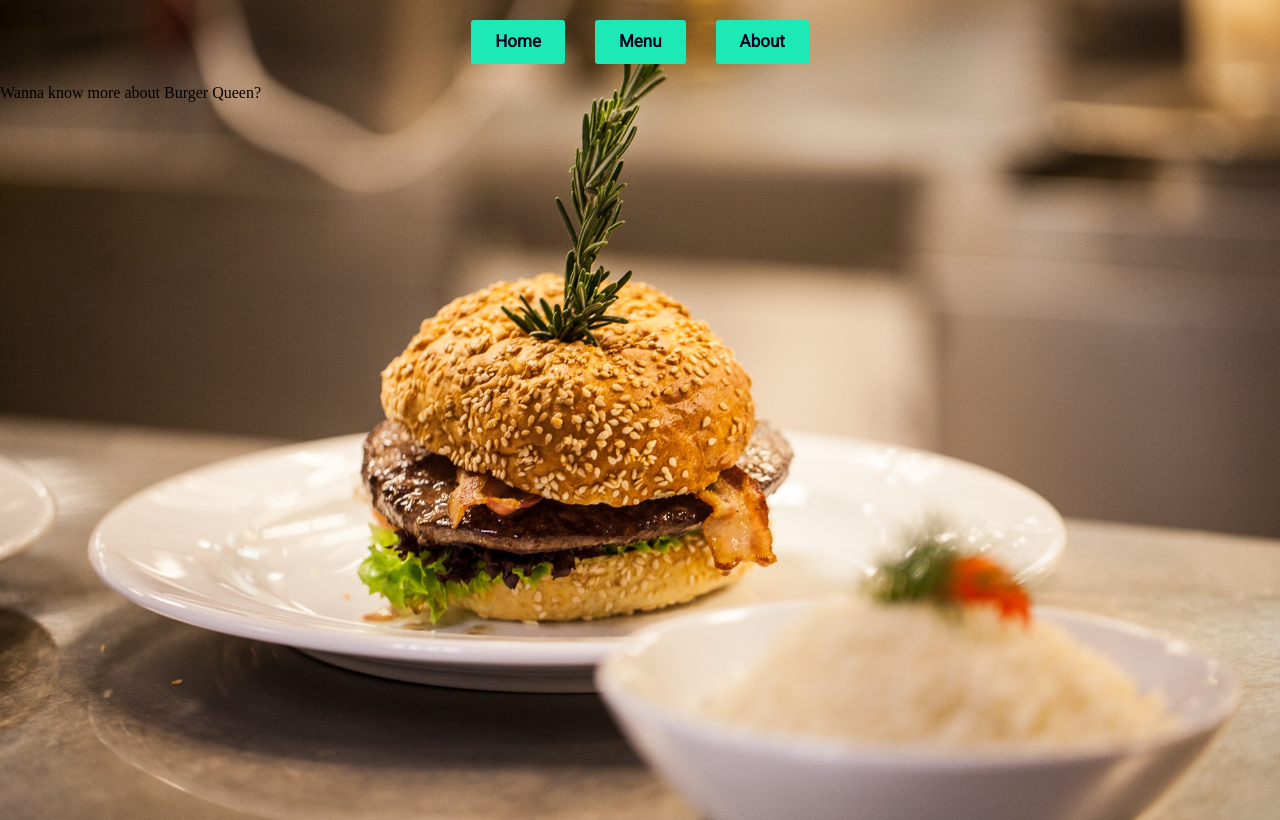
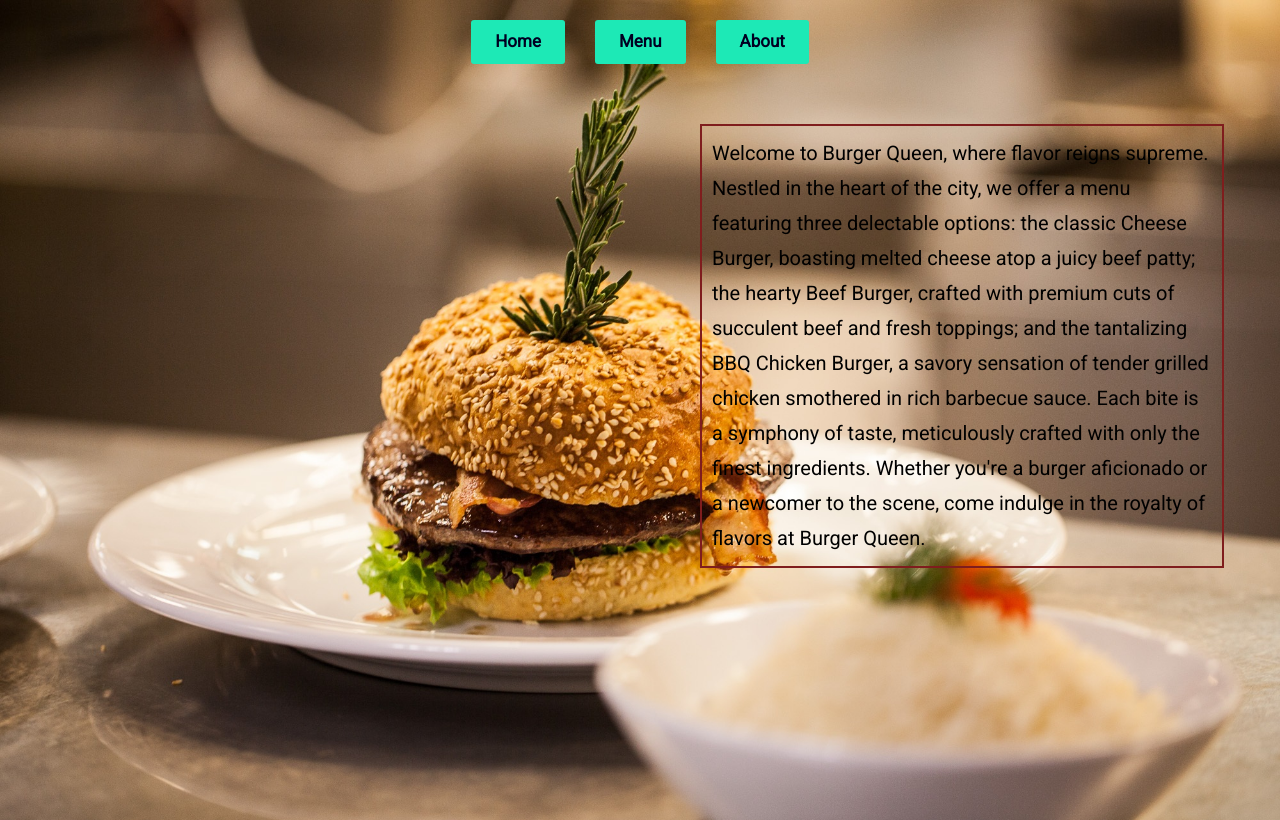
Before and after one commit to beyondmayOwO/restaurant-page, a website built with webpack: page src/index.html in a window 1280 px wide. Both pictures are taken after a click on the button "About". Built offline with nearby package versions, Linux system fonts and the light colour scheme.

Commit message:
About page contents and styling

```diff
--- a/src/display-about.js
+++ b/src/display-about.js
@@ -2,7 +2,8 @@ export function displayAbout() {
   const content = document.querySelector('#content');
 
   const about = document.createElement('div');
-  about.textContent = "Wanna know more about Burger Queen?";
+  about.className = 'about';
+  about.textContent = "Welcome to Burger Queen, where flavor reigns supreme. Nestled in the heart of the city, we offer a menu featuring three delectable options: the classic Cheese Burger, boasting melted cheese atop a juicy beef patty; the hearty Beef Burger, crafted with premium cuts of succulent beef and fresh toppings; and the tantalizing BBQ Chicken Burger, a savory sensation of tender grilled chicken smothered in rich barbecue sauce. Each bite is a symphony of taste, meticulously crafted with only the finest ingredients. Whether you're a burger aficionado or a newcomer to the scene, come indulge in the royalty of flavors at Burger Queen.";
 
   content.appendChild(about);
 }
--- a/src/styles/style.css
+++ b/src/styles/style.css
@@ -81,3 +81,15 @@ nav {
 .divider {
   border: 1px solid #7f1d1d;
 }
+
+/* About */
+.about {
+  display: flex;
+  border: 2px solid #7f1d1d;
+  width: 500px;
+  margin: 60px 50px 0 700px;
+  padding: 10px;
+  font-family: "Roboto", "sans-serif";
+  font-size: 20px;
+  line-height: 35px;
+}
```
